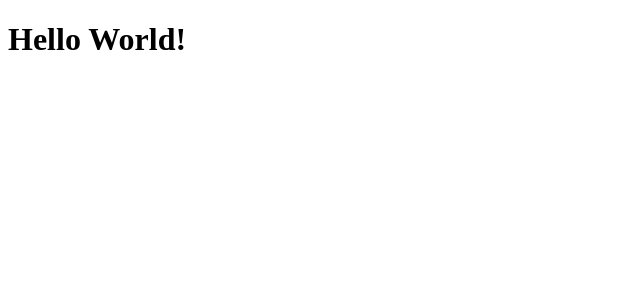
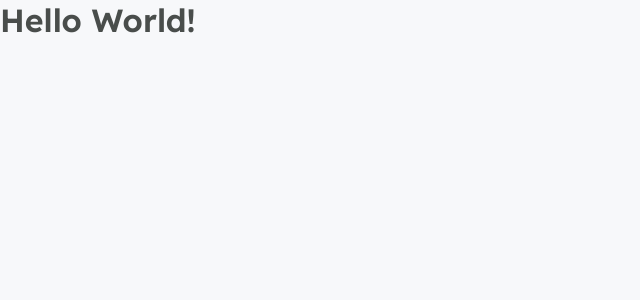
Before and after one commit to ivandercarlosdias/podcastr, a Next.js app: page / in a window 1280 px wide. Shown: the top 300 px of the page, without its empty margins (0-640 px from the left). Built offline with nearby package versions, Linux system fonts and the light colour scheme.

Commit message:
Basic CSS

```diff
--- a/pages/_app.js
+++ /dev/null
@@ -1,5 +0,0 @@
-function MyApp({ Component, pageProps }) {
-  return <Component {...pageProps} />
-}
-
-export default MyApp
--- /dev/null
+++ b/src/pages/_app.tsx
@@ -0,0 +1,7 @@
+import '../styles/global.scss'
+
+function MyApp({ Component, pageProps }) {
+    return <Component {...pageProps} />
+}
+
+export default MyApp
--- /dev/null
+++ b/src/pages/_document.tsx
@@ -0,0 +1,18 @@
+import Document, { Html, Head, Main, NextScript } from 'next/document'
+
+export default class MyDocument extends Document {
+    render() {
+        return (
+            <Html>
+                <Head>
+                    <link rel="preconnect" href="https://fonts.gstatic.com" />
+                    <link href="https://fonts.googleapis.com/css2?family=Inter:wght@400;500&family=Lexend:wght@400;500;600&display=swap" rel="stylesheet" />
+                </Head>
+                <body>
+                    <Main />
+                    <NextScript />
+                </body>
+            </Html>
+        )
+    }
+}
--- /dev/null
+++ b/src/styles/global.css
@@ -0,0 +1,60 @@
+* {
+  margin: 0;
+  padding: 0;
+  box-sizing: border-box;
+}
+
+:root {
+  --white: #fff;
+  --gray-50: #f7f8fa;
+  --gray-100: #e6e8eb;
+  --gray-200: #afb2b1;
+  --gray-500: #808080;
+  --gray-800: #494d4b;
+  --gren-500: #04d363;
+  --purple-300: #9f75ff;
+  --purple-400: #9161fa;
+  --purple-500: #8257e5;
+  --purple-800: #6f48c9;
+}
+
+@media (max-width: 1080px) {
+  html {
+    font-size: 93.75%;
+  }
+}
+
+@media (max-width: 720px) {
+  html {
+    font-size: 87.5%;
+  }
+}
+
+body {
+  background-color: var(--gray-50);
+}
+
+body, input, textarea, button {
+  font-family: 'Inter', sans-serif;
+  font-weight: 500;
+  font-size: 1rem;
+  color: var(--gray-500);
+}
+
+h1, h2, h3, h4, h5, h6 {
+  font-weight: 600;
+  font-family: 'Lexend', sans-serif;
+  color: var(--gray-800);
+}
+
+h1 {
+  font-size: 2rem;
+}
+
+h2 {
+  font-size: 1.5rem;
+}
+
+button {
+  cursor: pointer;
+}
--- /dev/null
+++ b/src/styles/global.min.css
@@ -0,0 +1 @@
+*{margin:0;padding:0;box-sizing:border-box}:root{--white:#fff;--gray-50:#f7f8fa;--gray-100:#e6e8eb;--gray-200:#afb2b1;--gray-500:#808080;--gray-800:#494d4b;--gren-500:#04d363;--purple-300:#9f75ff;--purple-400:#9161fa;--purple-500:#8257e5;--purple-800:#6f48c9}@media (max-width: 1080px){html{font-size:93.75%}}@media (max-width: 720px){html{font-size:87.5%}}body{background-color:var(--gray-50)}body,input,textarea,button{font-family:'Inter', sans-serif;font-weight:500;font-size:1rem;color:var(--gray-500)}h1,h2,h3,h4,h5,h6{font-weight:600;font-family:'Lexend', sans-serif;color:var(--gray-800)}h1{font-size:2rem}h2{font-size:1.5rem}button{cursor:pointer}
--- /dev/null
+++ b/src/styles/global.scss
@@ -0,0 +1,64 @@
+* {
+    margin: 0;
+    padding: 0;
+    box-sizing: border-box;
+}
+
+:root {
+    --white: #fff;
+
+    --gray-50: #f7f8fa;
+    --gray-100: #e6e8eb;
+    --gray-200: #afb2b1;
+    --gray-500: #808080;
+    --gray-800: #494d4b;
+
+    --gren-500: #04d363;
+
+    --purple-300: #9f75ff;
+    --purple-400: #9161fa;
+    --purple-500: #8257e5;
+    --purple-800: #6f48c9;
+
+}
+
+@media (max-width: 1080px) {
+    html {
+        font-size: 93.75%; //15px
+    }
+}
+
+@media (max-width: 720px) {
+    html {
+        font-size: 87.5%; //14px
+    }
+}
+
+body {
+    background-color: var(--gray-50);
+}
+
+body, input, textarea, button {
+    font-family: 'Inter', sans-serif;
+    font-weight: 500;
+    font-size: 1rem;
+    color: var(--gray-500);
+}
+
+h1, h2, h3, h4, h5, h6 {
+    font-weight: 600;
+    font-family: 'Lexend', sans-serif;
+    color: var(--gray-800);
+}
+
+h1 {
+    font-size: 2rem;
+}
+
+h2 {
+    font-size: 1.5rem;
+}
+
+button {
+    cursor: pointer
+}
```
Also changed, not shown: package.json (+7 -1 lines), tsconfig.json (added, +29 -0 lines), next-env.d.ts (added), src/pages/index.tsx (renamed from pages/index.js), 1 other file (tests, documents, lock files or other folders).
